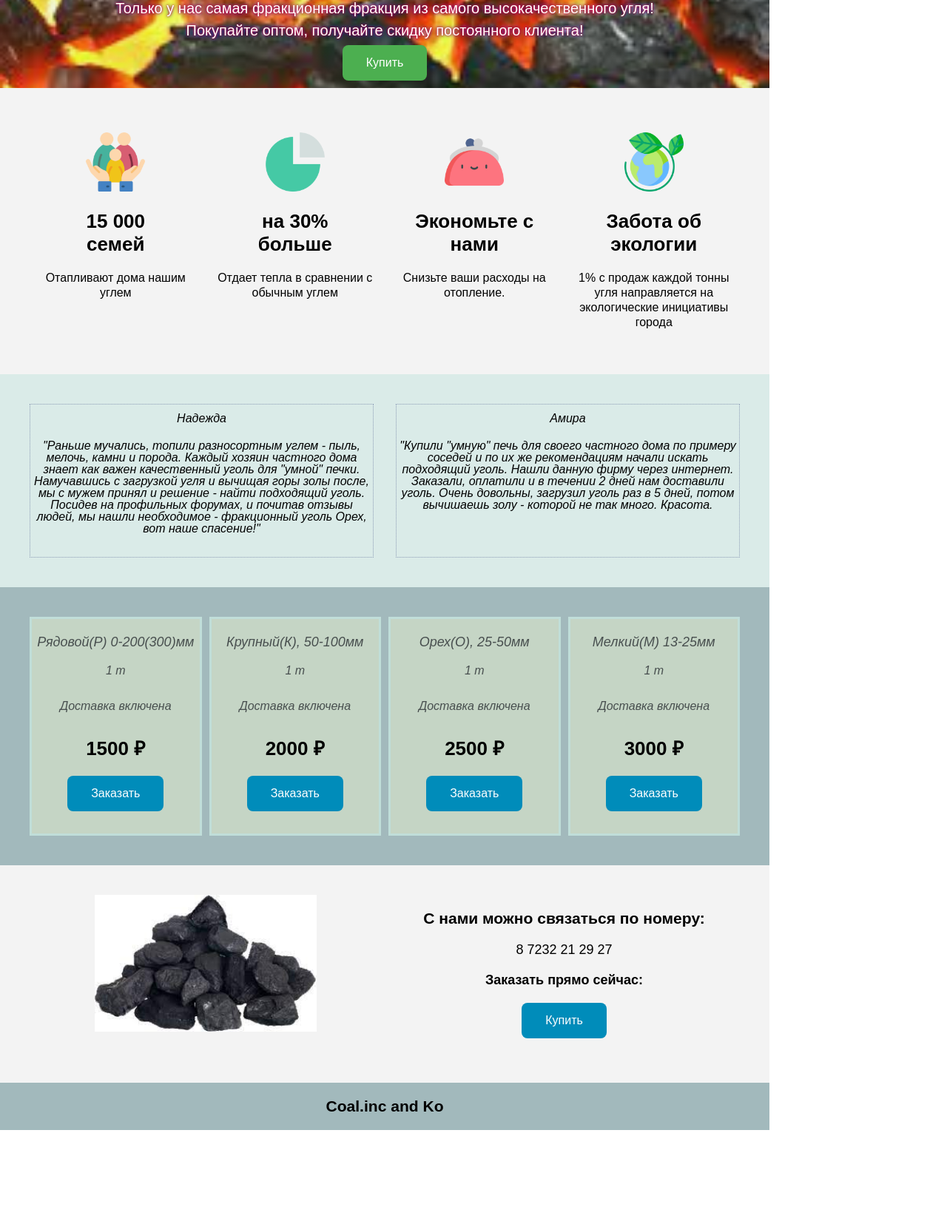
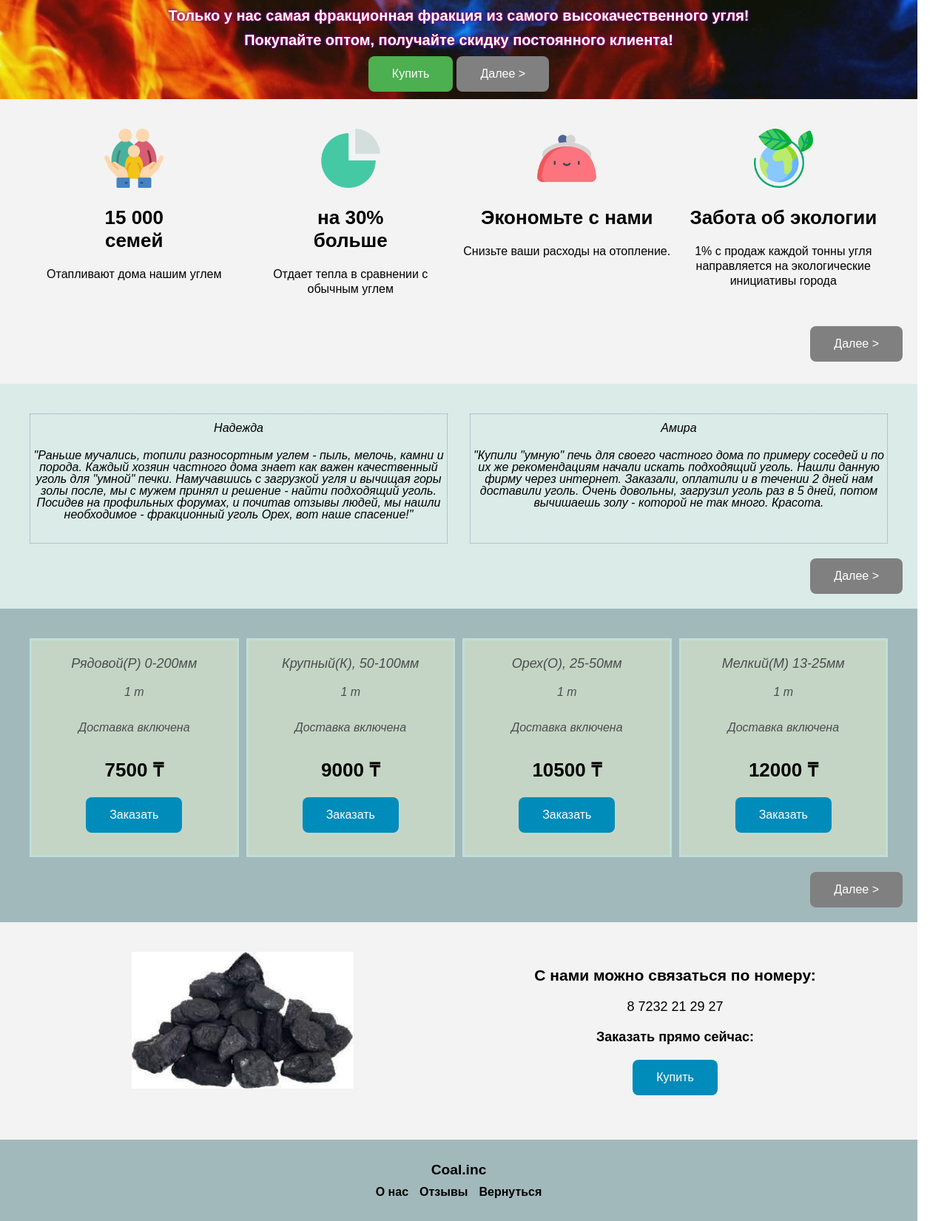
Before and after one commit to zarina86/zarina86.github.io, a plain HTML site: page index.html in a window 1280 px wide. Shown: the part 309-1960 px from the top of the page at 74% size. Before the commit the page ends 1837 px from the top, so only its background shows below. Drawn offline with Linux system fonts and the light colour scheme.

Commit message:
some files are changed

```diff
--- a/index.html
+++ b/index.html
@@ -19,37 +19,38 @@
 </head>
 <body>
   <div class="container">
-    <div class="header">
-      <nav>
+    <div class="header" id="back">
+      <nav class="header-nav">
         <h2>Coal.inc</h2>
-        <ul>
-          <li><a href="#about">О нас</a></li>
-          <li><a href="#feedback">Отзывы</a></li>
-          <li><a href="#prices">Цены</a></li>
+        <ul class="header-ul">
+          <li class="header-li"><a href="#about">О нас</a></li>
+          <li class="header-li"><a href="#feedbacks">Отзывы</a></li>
+          <li class="header-li"><a href="#prices">Цены</a></li>
           <li><a href="#buy">Купить</a></li>
         </ul>
-        <div class="button cta-contact">
+        <div class="button header-cta-contact">
           Написать
         </div>
       </nav>
     </div>
-    <div class="main">
-      <div class="intro">
+    <div class="main main-div">
+      <div class="intro" id="about">
         <img class="intro-logo buffer-both" src="img/coal_logo.png" alt="Logo">
         <h1 class="title-large">Мы производим фракцию</h1>
-        <h2 class="text-lead">Только у нас самая фракционная фракция из самого высокачественного угля!</h2>
-        <h2 class="text-lead">Покупайте оптом, получайте скидку постоянного клиента!</h2>
+        <h2 class="intro-text-lead">Только у нас самая фракционная фракция из самого высокачественного угля!</h2>
+        <h2 class="intro-text-lead">Покупайте оптом, получайте скидку постоянного клиента!</h2>
         <div>
-          <a class="button button-green buffer-bottom" href="#">Купить</a>
+          <a class="button button-green buffer-bottom" href="#buy">Купить</a>
+          <a class="button button-grey buffer-bottom" href="#features">Далее ></a>
         </div>
       </div>
 
-      <div class="features">
+      <div class="features" id="features">
         <div class="columns">
           <div class="column">
             <img src="icons/people.png" alt="People" class="icon buffer-both">
             <div class="title-medium">
-              <p>15&nbsp000</p>
+              <p>15&nbsp;000</p>
               <p>семей</p>
               <p class="text-lead buffer-both">Отапливают дома нашим углем</p>
             </div>
@@ -77,43 +78,49 @@
            </div>
           </div>
         </div>
+        <div>
+          <a class="button button-grey button-position" href="#feedbacks">Далее ></a>
+        </div>
       </div>
 
-      <div class="feedbacks">
-        <div class="columns">
-          <div class="column">
+      <div class="feedbacks" id="feedbacks">
+        <div class="columns feedbacks-columns">
+          <div class="column feedbacks-column">
             <p class="title-small">Надежда</p>
             <p class="text-small buffer-both">"Раньше мучались, топили разносортным углем - пыль, мелочь, камни и порода. Каждый хозяин частного дома знает
              как важен качественный уголь для "умной" печки. Намучавшись с загрузкой угля и вычищая горы золы после, мы с мужем принял и решение - найти подходящий уголь.
              Посидев на профильных форумах, и почитав отзывы людей, мы нашли необходимое - фракционный уголь Орех, вот наше спасение!"</p>
           </div>
-          <div class="column">
+          <div class="column feedbacks-column">
             <p class="title-small">Амира</p>
             <p class="text-small buffer-both">"Купили "умную" печь для своего частного дома по примеру соседей и по их же рекомендациям начали искать подходящий уголь.
              Нашли данную фирму через интернет. Заказали, оплатили и в течении 2 дней нам доставили уголь. Очень довольны, загрузил уголь раз в 5 дней, потом вычишаешь золу -
              которой не так много. Красота.</p>
           </div>
         </div>
+        <div>
+          <a class="button button-grey button-position" href="#prices">Далее ></a>
+        </div>
       </div>
 
-      <div class="prices">
-        <div class="columns">
-          <div class="column">
+      <div class="prices" id="prices">
+        <div class="columns" id="buy">
+          <div class="column prices-column">
             <ul class="text-medium buffer-both">
-              <li class="buffer-both">Рядовой(Р) 0-200(300)мм</li>
+              <li class="buffer-both">Рядовой(Р) 0-200мм</li>
               <li class="text-small">1 т</li>
               <li>&nbsp;</li>
               <li class="text-small">Доставка включена</li>
             </ul>
             <div class="title-medium">
-              1500&nbsp;₽
+              7500&nbsp;₸
             </div>
             <div class="buffer-both">
               <a class="button button-blue buffer-bottom" href="#buy">Заказать</a>
             </div>
           </div>
 
-          <div class="column">
+          <div class="column prices-column">
             <ul class="text-medium buffer-both">
               <li class="buffer-both">Крупный(К), 50-100мм</li>
               <li class="text-small">1 т</li>
@@ -121,14 +128,14 @@
               <li class="text-small">Доставка включена</li>
             </ul>
             <div class="title-medium">
-              2000&nbsp;₽
+              9000&nbsp;₸
             </div>
             <div class="buffer-both">
               <a class="button button-blue buffer-bottom" href="#buy">Заказать</a>
             </div>
           </div>
 
-          <div class="column">
+          <div class="column prices-column">
             <ul class="text-medium buffer-both">
              <li class="buffer-both">Орех(О), 25-50мм</li>
              <li class="text-small">1 т</li>
@@ -136,14 +143,14 @@
              <li class="text-small">Доставка включена</li>
            </ul>
            <div class="title-medium">
-             2500&nbsp;₽
+             10500&nbsp;₸
             </div>
             <div class="buffer-both">
               <a class="button button-blue buffer-bottom" href="#buy">Заказать</a>
             </div>
           </div>
 
-          <div class="column">
+          <div class="column prices-column">
             <ul class="text-medium buffer-both">
               <li class="buffer-both">Мелкий(М) 13-25мм</li>
               <li class="text-small">1 т</li>
@@ -151,33 +158,41 @@
               <li class="text-small">Доставка включена</li>
             </ul>
             <div class="title-medium">
-              3000&nbsp;₽
+              12000&nbsp;₸
             </div>
             <div class="buffer-both">
               <a class="button button-blue buffer-bottom" href="#buy">Заказать</a>
             </div>
           </div>
         </div>
+        <div>
+          <a class="button button-grey button-position" href="#contacts">Далее ></a>
+        </div>
       </div>
 
-      <div class="contacts">
+      <div class="contacts" id="contacts">
         <div class="columns">
           <div class="column1">
            <img src="img/coal1.jpg" alt="Coal" class="image">
           </div>
           <div class="column1">
            <h3 class="buffer-both">С нами можно связаться по номеру:</h3>
-           <p class="buffer-both"> 8 7232 21 29 27</p>
+           <p class="buffer-both">8 7232 21 29 27</p>
            <h4 class="buffer-both">Заказать прямо сейчас:</h4>
            <div class="buffer-both">
-             <a class="button button-blue" href="#">Купить</a>
+             <a class="button button-blue" href="#buy">Купить</a>
            </div>
           </div>
         </div>
       </div>
     </div>
     <div class="footer">
-      <h3>Coal.inc and Ko</h3>
+      <h3 class="h3-footer">Coal.inc</h3>
+      <ul class="ul-footer">
+        <li class="li-footer"><a href="#about">О нас</a></li>
+        <li class="li-footer"><a href="#feedbacks">Отзывы</a></li>
+        <li><a href="#back">Вернуться</a></li>
+       </ul>
     </div>
   </div>
 </body>
--- a/styles/button.css
+++ b/styles/button.css
@@ -21,3 +21,7 @@
 .button-blue {
   background-color: #008CBA;
 }
+
+.button-grey {
+  background-color: grey;
+}
--- a/styles/features.css
+++ b/styles/features.css
@@ -1,5 +1,5 @@
 .features {
   width: 100%;
-  padding: 40px 0;
+  padding: 20px 0;
   background: #f3f3f3;
 }
--- a/styles/feedbacks.css
+++ b/styles/feedbacks.css
@@ -1,10 +1,10 @@
 .feedbacks {
   width: 100%;
-  padding: 40px 0;
+  padding: 40px 0px 10px 0px;
   background: #daebe8;
 }
 
-.feedbacks .columns {
+.feedbacks-columns {
   display: flex;
   column-gap: 30px;
   row-gap: 15px;
@@ -12,6 +12,6 @@
   margin-left: 40px;
 }
 
-.feedbacks .column {
+.feedbacks-column {
   border: 1px dotted  #8d9db6;
 }
--- a/styles/footer.css
+++ b/styles/footer.css
@@ -1,15 +1,42 @@
 .footer {
   display: flex;
+  flex-wrap: wrap;
+  flex-direction: row;
+  row-gap: 10px;
   background: #a2b9bc;
-  padding: 20px;
+  padding: 30px;
   justify-content: center;
+  font-family: Arial, Helvetica, sans-serif;
 }
 
-.footer h3 {
+.ul-footer {
+  display: flex;
+  justify-content: center;
+  font-size: 1.0rem;
+  font-weight: bold;
+  order: 1;
+  width: 100%;
+  margin-top: 10px;
+}
+
+.li-footer {
+  padding-right: 15px;
+}
+
+.h3-footer {
+  font-size: 1.2rem;
+  font-weight: bold;
   text-align: center;
 }
-@media screen and (min-width: 550px) {
+
+@media screen and (min-width: 650px) {
   .footer {
-    flex-direction: row;
     justify-content: center;
+    flex-direction: column;
   }
+
+ .ul-footer {
+    width: auto;
+    margin-top: 0;
+  }
+}
--- a/styles/grid.css
+++ b/styles/grid.css
@@ -1,19 +1,18 @@
 * {
   box-sizing: border-box;
-  max-width: 1040px;
+  max-width: 1240px;
   margin: 0;
   padding:0;
 }
 
 ul {
-    list-style: none;
+  list-style: none;
 }
 
 a {
-   text-decoration: none;
-   color: inherit;
+  text-decoration: none;
+  color: inherit;
 }
-
 
 body {
   width: 100%;
@@ -25,6 +24,11 @@ body {
 
 .buffer-bottom {
   margin: 0px 0px 10px 0px;
+}
+
+.button-position {
+ float: right;
+ margin: 20px 20px 10px 20px;
 }
 
 .container {
@@ -52,7 +56,7 @@ body {
   text-align: center;
 }
 
-@media only screen and (max-width: 600px) {
+@media screen and (max-width: 900px) {
  .columns {
   flex-direction: column;
 }
--- a/styles/header.css
+++ b/styles/header.css
@@ -3,7 +3,7 @@
   padding: 30px;
 }
 
-.header nav {
+.header-nav {
   display: flex;
   flex-wrap: wrap;
   justify-content: space-between;
@@ -12,7 +12,7 @@
 
 }
 
-.header ul {
+.header-ul {
   display: flex;
   justify-content: flex-end;
   font-size: 1.1rem;
@@ -21,27 +21,27 @@
   margin-top: 15px;
 }
 
-.header ul li:not(:last-child) {
+.header-li {
   padding-right: 15px;
 }
 
-.header .cta-contact {
+.header-cta-contact {
   background-color:#92a8d1;
   color: inherit;
   font-family: Arial, Helvetica, sans-serif;
   font-size: 1.1rem;
-  border: 1px solid  #d5f4e6;
+  border: 2px solid  #d5f4e6;
   padding: 8px 18px;
   border-radius: 5px;
 }
 
 @media screen and (min-width: 600px) {
-  .header ul {
+  .header-ul {
     width: auto;
     margin-top: 0;
   }
 
-  .header .cta-contact {
+  .header-cta-contact {
     order: 1;
   }
 }
--- a/styles/intro.css
+++ b/styles/intro.css
@@ -1,5 +1,5 @@
 .intro {
-  background-image: linear-gradient(rgba(130, 186, 86, 0.1), rgba(130, 180, 80, 0.1) 95%), url("coal_flames.jpg");
+  background-image: linear-gradient(rgba(138, 186, 86, 0.1), rgba(138, 180, 80, 0.1) 100%), url("flames.jpg");
   background-size: cover;
   background-color: white;
   background-repeat: no-repeat;
@@ -15,11 +15,9 @@
   opacity: 0.1;
 }
 
-.intro .text-lead {
+.intro-text-lead {
   font-size: 20px;
   text-shadow: 0 0 3px #ff0000, 0 0 5px #0000ff;
   color:  #FFFFFF;
-  max-width: 70%
-  text-align: center;
   margin: 10px 15% 10px 15%;
 }
--- a/styles/main.css
+++ b/styles/main.css
@@ -5,6 +5,6 @@
 
 }
 
-.main div {
+.main-div {
   max-width: 100%;
 }
--- a/styles/prices.css
+++ b/styles/prices.css
@@ -1,10 +1,10 @@
 .prices {
   width: 100%;
-  padding: 40px 0;
+  padding: 40px 0px 10px 0px;
   background: #a2b9bc;
 }
 
-.prices .column {
- background: #c5d5c5;
- border: 3px solid #c0ded9;
+.prices-column {
+  background: #c5d5c5;
+  border: 3px solid #c0ded9;
 }
```
Also changed, not shown: styles/flames.jpg (added).
